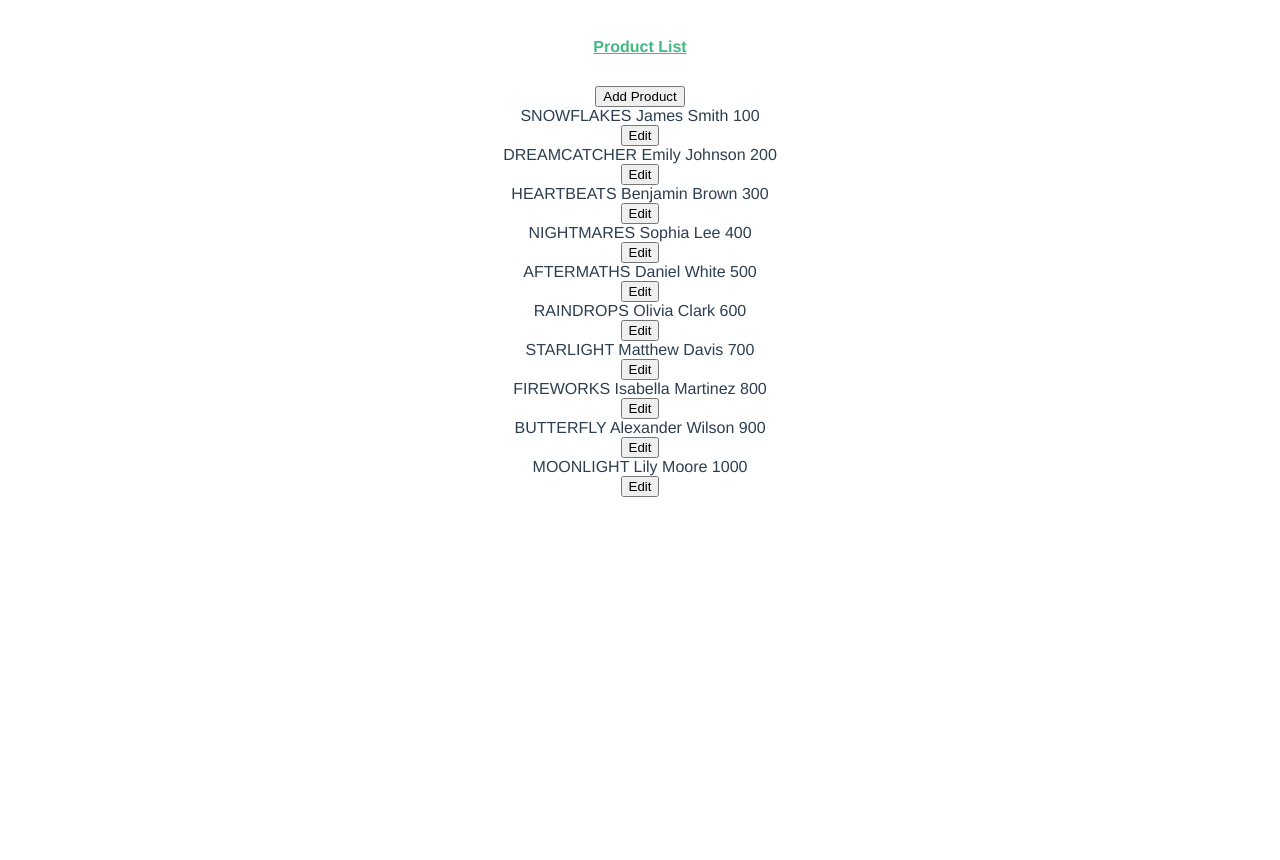
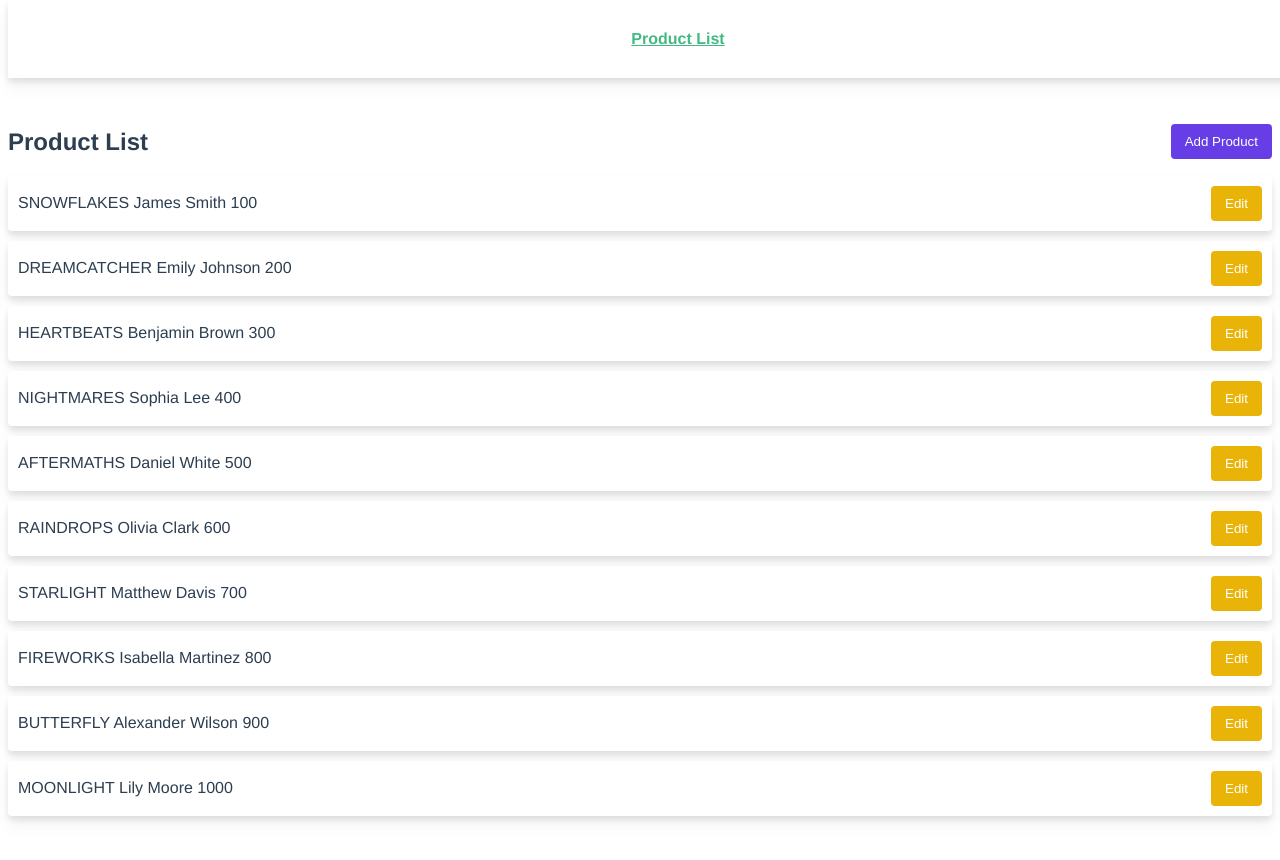
Before and after one commit to FrancisPogi22/Product-CRUD, a Vue app: page / in a window 1280 px wide. Shown: the top 860 px of the page. Before the commit the page ends 800 px from the top, so only its background shows below. Built offline with nearby package versions, Linux system fonts and the light colour scheme.

Commit message:
Update Style

```diff
--- a/src/App.vue
+++ b/src/App.vue
@@ -2,7 +2,7 @@
   <nav>
     <router-link to="/">Product List</router-link>
   </nav>
-  <router-view/>
+  <router-view />
 </template>
 
 <style>
@@ -15,7 +15,13 @@
 }
 
 nav {
+  position: fixed;
+  top: 0;
+  width: 100%;
   padding: 30px;
+  background: #ffffff;
+  filter: drop-shadow(0 10px 8px rgb(0 0 0 / 0.04))
+    drop-shadow(0 4px 3px rgb(0 0 0 / 0.1));
 }
 
 nav a {
--- a/src/components/ProductList.vue
+++ b/src/components/ProductList.vue
@@ -3,8 +3,10 @@
     <div class="wrapper">
       <div class="product-list-con">
         <div class="product-header">
+          <h2>Product List</h2>
           <button @click="addProduct()">Add Product</button>
         </div>
+        <div class="product-widget-con">
           <div
             class="product-widget"
             v-for="(product, index) in productList"
@@ -14,7 +16,8 @@
             {{ product.description }}
             {{ product.price }}
             <div class="btn-con">
-            <button @click="editProduct()">Edit</button>
+              <button @click="editProduct()" class="edit">Edit</button>
+            </div>
           </div>
         </div>
       </div>
@@ -41,4 +44,55 @@ export default {
 </script>
 
 <style scoped>
+#product {
+  display: flex;
+}
+
+#product .wrapper {
+  max-width: 1440px;
+  width: 100%;
+  margin: 0 auto;
+}
+
+#product .product-list-con {
+  padding: 100px 0;
+  display: flex;
+  flex-direction: column;
+}
+
+#product .product-header {
+  display: flex;
+  justify-content: space-between;
+  align-items: center;
+}
+
+#product .product-widget-con {
+  display: flex;
+  flex-wrap: wrap;
+  gap: 10px;
+}
+
+#product .product-widget-con .product-widget {
+  width: 100%;
+  display: flex;
+  justify-content: space-between;
+  align-items: center;
+  padding: 10px;
+  background: #ffffff;
+  filter: drop-shadow(0 10px 8px rgb(0 0 0 / 0.04))
+    drop-shadow(0 4px 3px rgb(0 0 0 / 0.1));
+  border-radius: 4px;
+}
+
+#product .edit {
+  background: #eab308;
+}
+
+button {
+  border: none;
+  background: #673de6;
+  padding: 10px 14px;
+  color: #ffffff;
+  border-radius: 4px;
+}
 </style>
```
Lines whose indentation alone changed are shown as unchanged.
